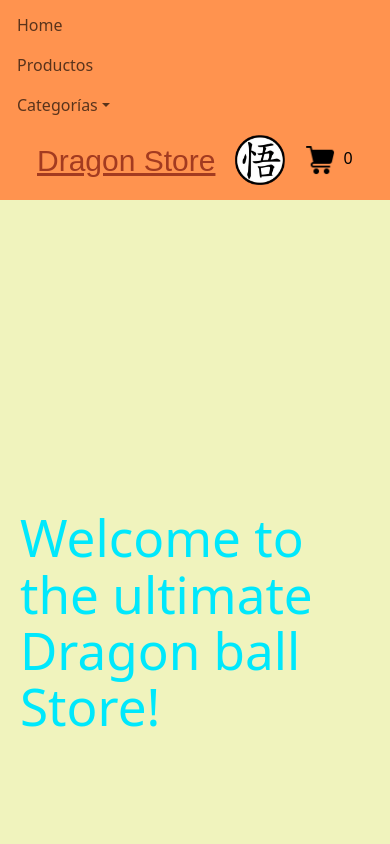
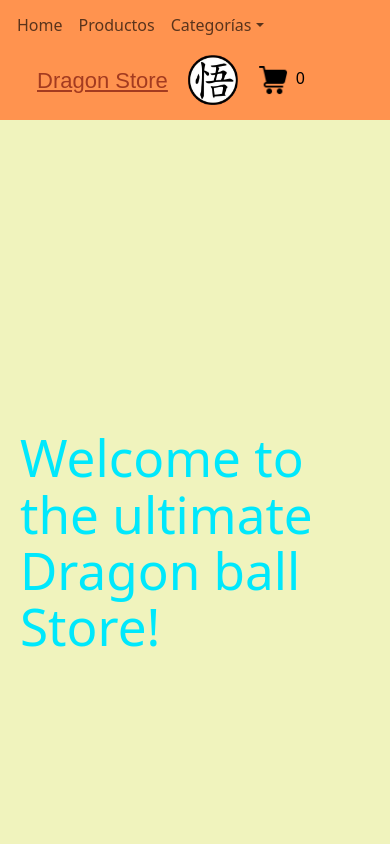
Before and after one commit to Agustincoda/ProjectoReact, a React (Vite) app: page / in a window 390 px wide. Shown: the top 844 px of the page. Built offline with nearby package versions, Linux system fonts and the light colour scheme; no server answers; a web font is replaced by a local one.

Commit message:
Mejora la vista mobile: navbar compacto y cards centradas
- Los links del navbar quedan en una fila y el nombre de la tienda se achica.
- Las cards dejan de tener ancho fijo y se centran.
- Los botones de cantidad hacen wrap en vez de apretarse.

```diff
--- a/src/App.css
+++ b/src/App.css
@@ -82,3 +82,21 @@
     text-align: center;
     padding: 10px;
 }
+
+/* Mobile: links del navbar en una fila y nombre de la tienda más chico */
+@media (max-width: 991.98px) {
+    #linksToPages .navbar-nav {
+        flex-direction: row;
+        gap: 1rem;
+    }
+
+    #linksToPages .navbar-nav .dropdown-menu {
+        position: absolute;
+    }
+}
+
+@media (max-width: 575.98px) {
+    .nombre-tienda {
+        font-size: 22px;
+    }
+}
--- a/src/componentes/itemCount.jsx
+++ b/src/componentes/itemCount.jsx
@@ -10,7 +10,7 @@
     };
 
     return (
-        <div className="d-flex align-items-center">
+        <div className="d-flex flex-wrap align-items-center justify-content-center gap-2">
             <button
                 onClick={() => setCantidad(cantidad - 1 > 0 ? cantidad - 1 : 1)}
                 className="btn btn-danger"
--- a/src/componentes/itemList.jsx
+++ b/src/componentes/itemList.jsx
@@ -30,8 +30,8 @@
         <div className="container my-5">
             <div className="row">
                 {productos.map(producto => (
-                    <div className="col-md-4 d-flex align-items-stretch mb-4" key={producto.id}>
-                        <div className="card d-flex flex-column" style={{ height: '100%', width: '300px' }}>
+                    <div className="col-md-4 d-flex align-items-stretch justify-content-center mb-4" key={producto.id}>
+                        <div className="card d-flex flex-column" style={{ height: '100%', width: '100%', maxWidth: '300px' }}>
                             <img
                                 src={producto.Imagen}
                                 className="card-img-top"
```
